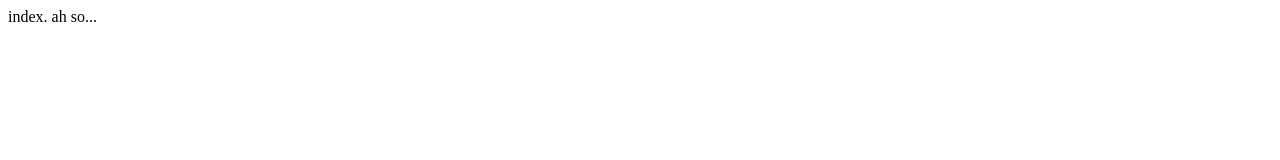
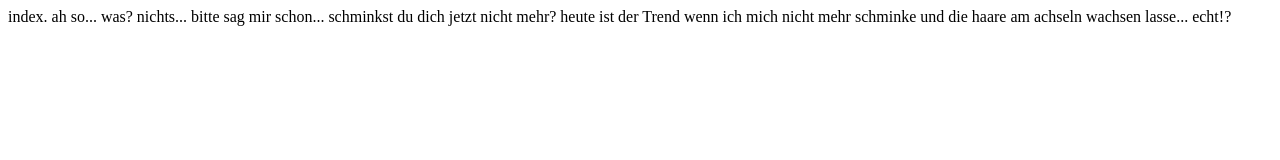
Before and after one commit to wschoeck/portfolio-1, a plain HTML site: page test.html in a window 1280 px wide. Drawn offline with Linux system fonts and the light colour scheme.

Commit message:
Update test.html

```diff
--- a/test.html
+++ b/test.html
@@ -2,9 +2,15 @@ index.<!DOCTYPE html>
 <html>
   <head>
     <meta charset="utf-8">
-    <title></title>
+    <title>Dialog</title>
   </head>
   <body>
     ah so...
+    was?
+    nichts...
+    bitte sag mir schon...
+    schminkst du dich jetzt nicht mehr?
+    heute ist der Trend wenn ich mich nicht mehr schminke und die haare am achseln wachsen lasse...
+    echt!?
   </body>
 </html>
```
